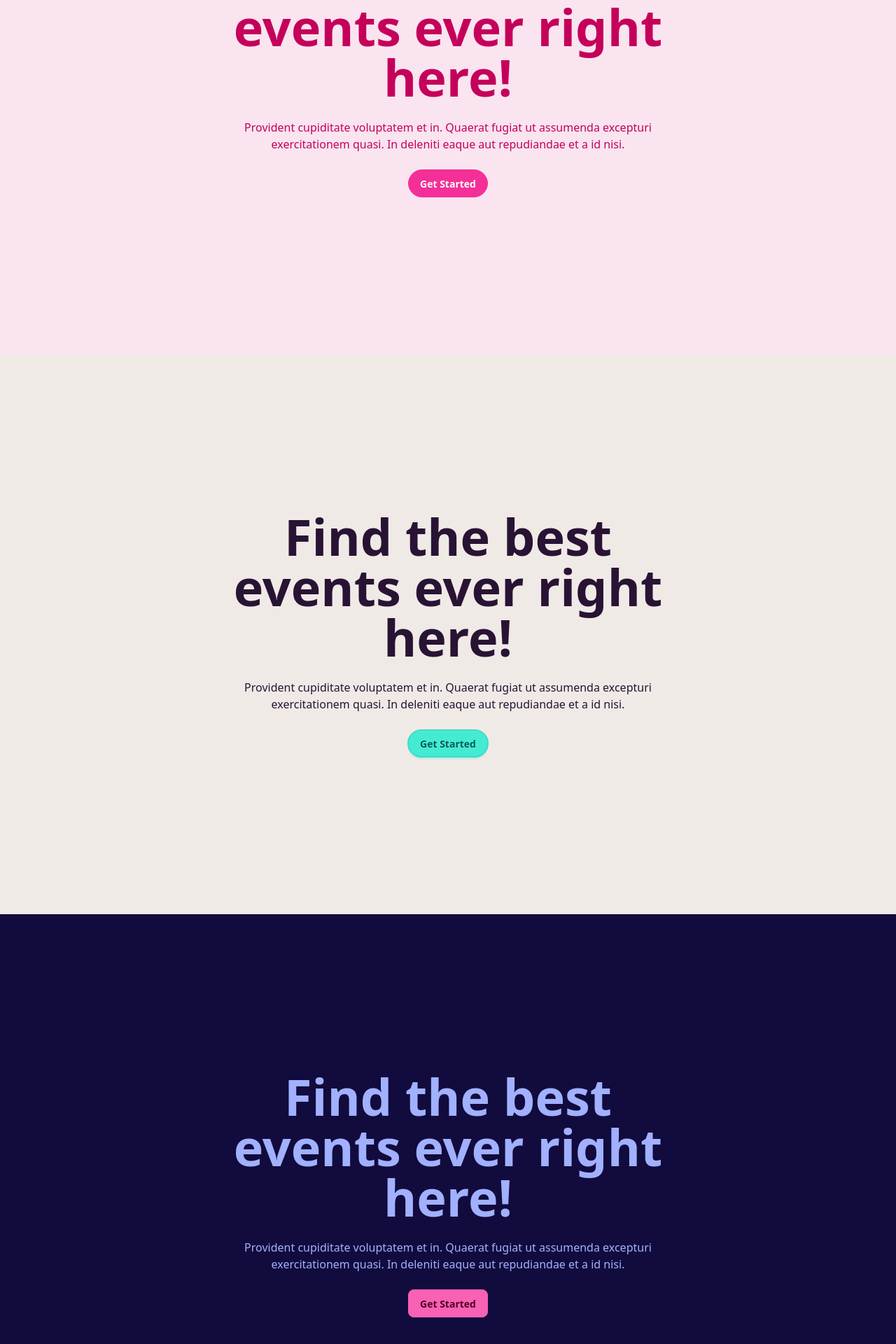
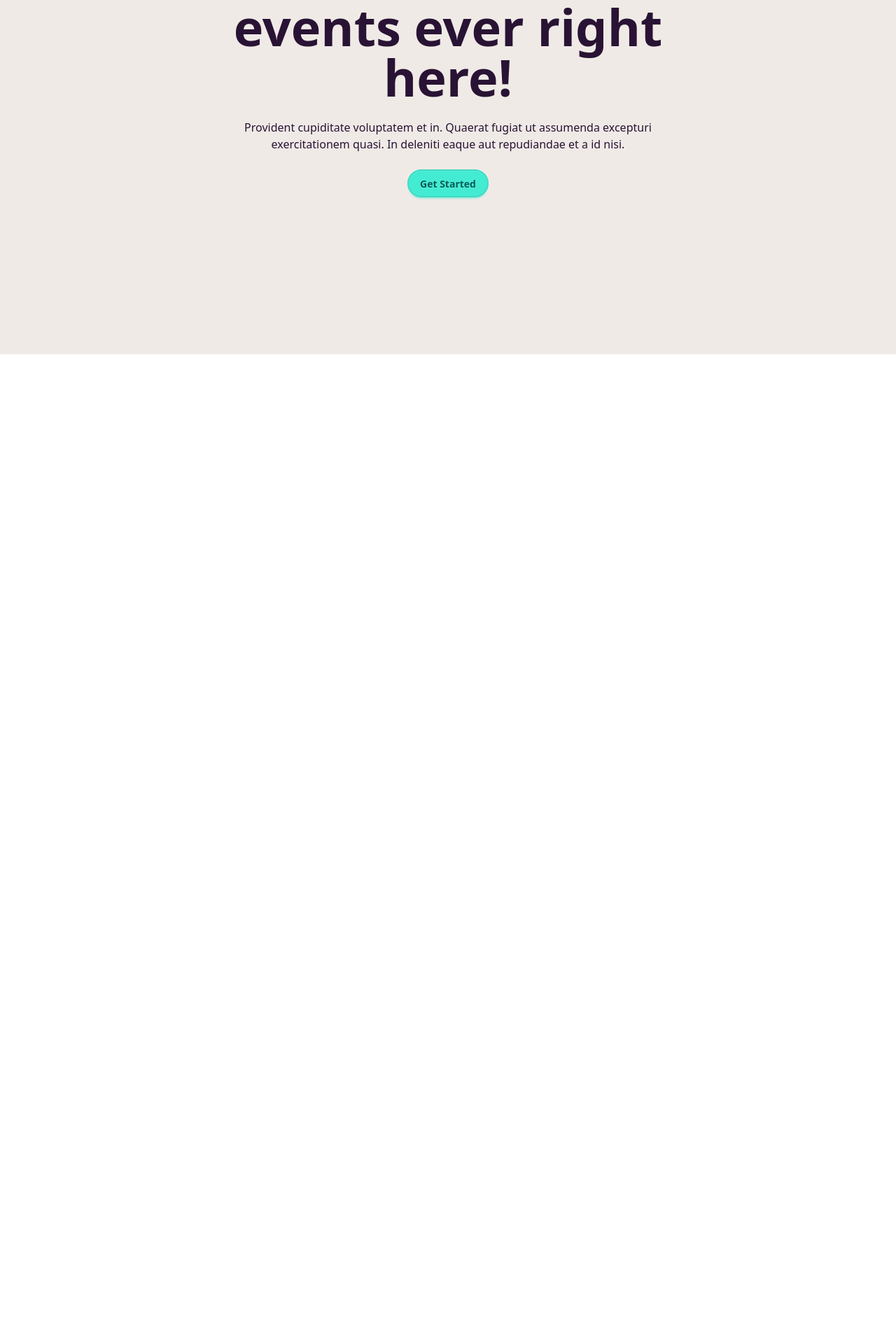
Before and after one commit to haplorhine/webdevelopment-25, a Vue app in the folder event-app-frontend/: page / in a window 1280 px wide. Shown: the part 294-2214 px from the top of the page at 70% size. After the commit the page ends 800 px from the top, so only its background shows below. Built offline with nearby package versions, Linux system fonts and the light colour scheme.

Commit message:
Change main template

```diff
--- a/event-app-frontend/src/App.vue
+++ b/event-app-frontend/src/App.vue
@@ -3,9 +3,7 @@ import Hero from './components/organisms/Hero.vue'
 </script>
 
 <template>
-  <Hero data-theme="valentine" />
   <Hero data-theme="cupcake" />
-  <Hero data-theme="synthwave" />
 </template>
 
 <style scoped></style>
```
